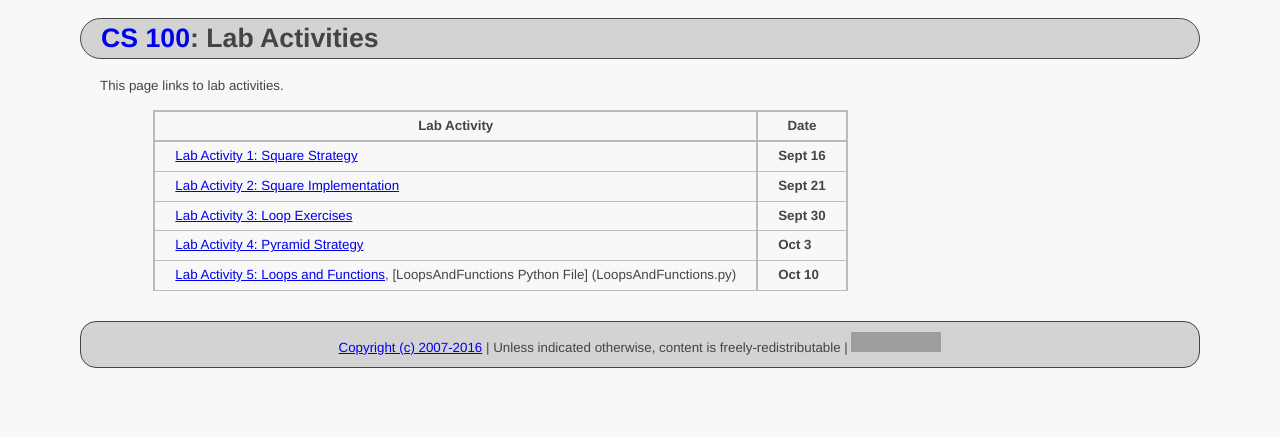
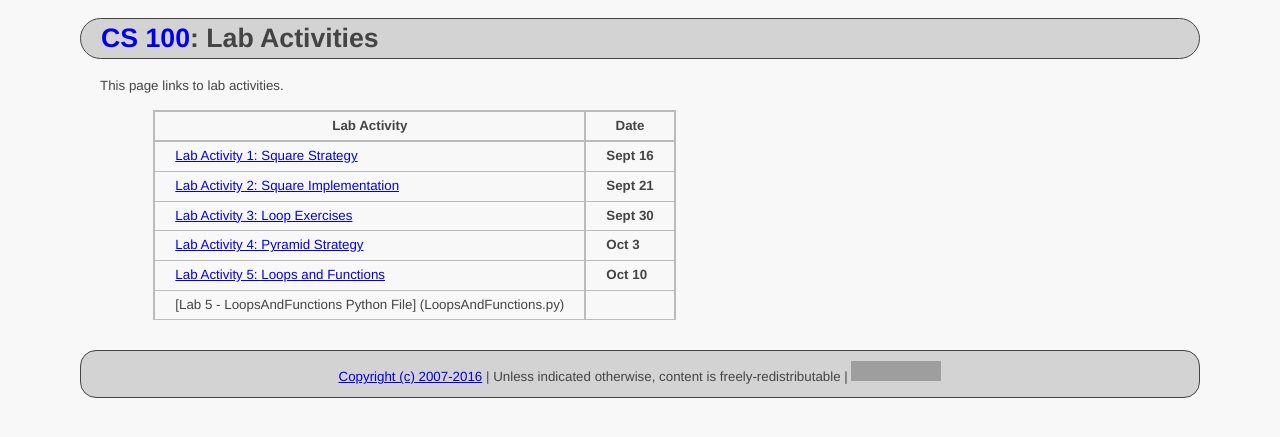
Before and after one commit to ycpcs/cs100-fall2016, a Jekyll site: the page built from labs/index.md, in a window 1280 px wide. Shown: the top 437 px of the page. Built offline with Jekyll 4.4.1, drawn with Linux system fonts in a browser that asks for light colours; grey boxes are pictures that could not be loaded.

Commit message:
added python source

```diff
--- a/labs/index.md
+++ b/labs/index.md
@@ -12,8 +12,8 @@ This page links to lab activities.
 > [Lab Activity 2: Square Implementation](CPADS_Lab2.pdf)                                | **Sept 21** |
 > [Lab Activity 3: Loop Exercises](CPADS_Lab3.pdf)                                       | **Sept 30** |
 > [Lab Activity 4: Pyramid Strategy](CPADS_Lab4.pdf)                                     | **Oct 3**   |
-> [Lab Activity 5: Loops and Functions](CPADS_Lab5.pdf), [LoopsAndFunctions Python File] (LoopsAndFunctions.py)                                  | **Oct 10**  |
-
+> [Lab Activity 5: Loops and Functions](CPADS_Lab5.pdf)                                  | **Oct 10**  |
+> [Lab 5 - LoopsAndFunctions Python File] (LoopsAndFunctions.py)                         |             |
 
 <!--
 > Assignment                                                                             |     Due     |
```
